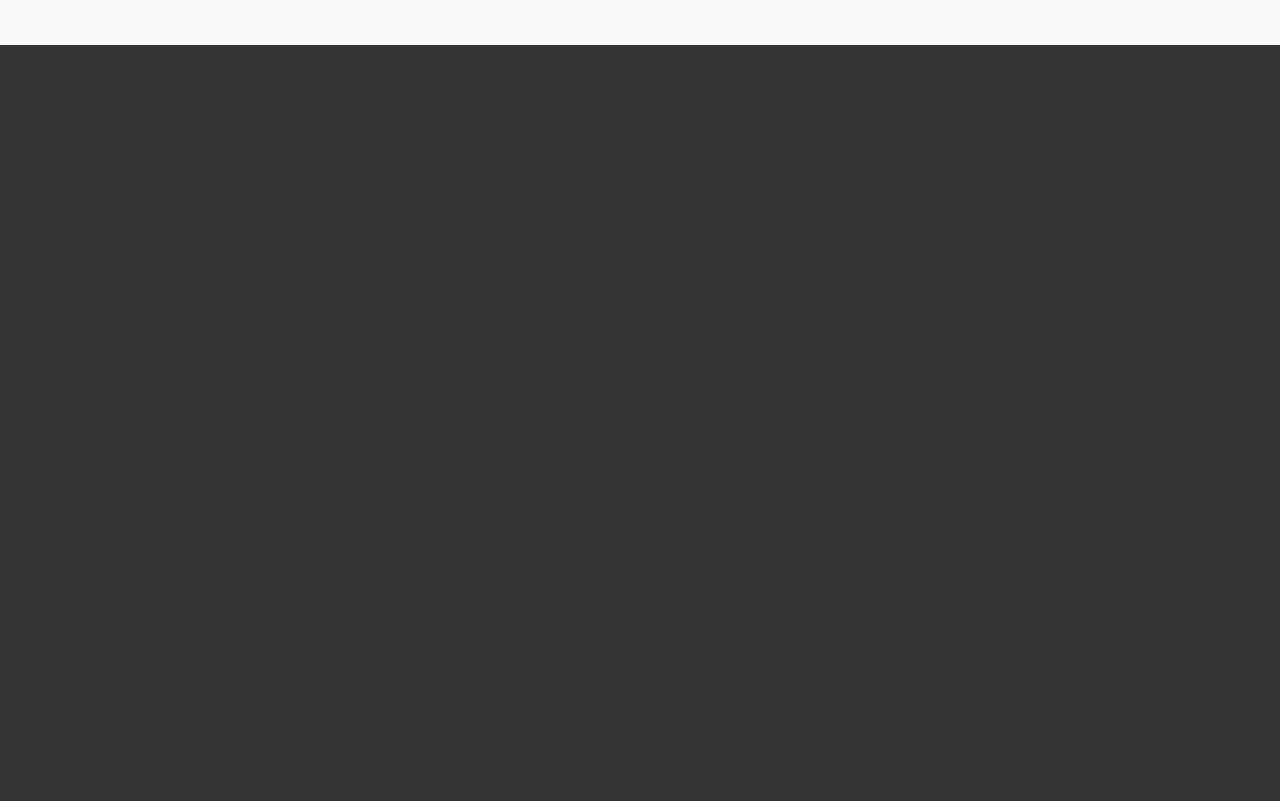
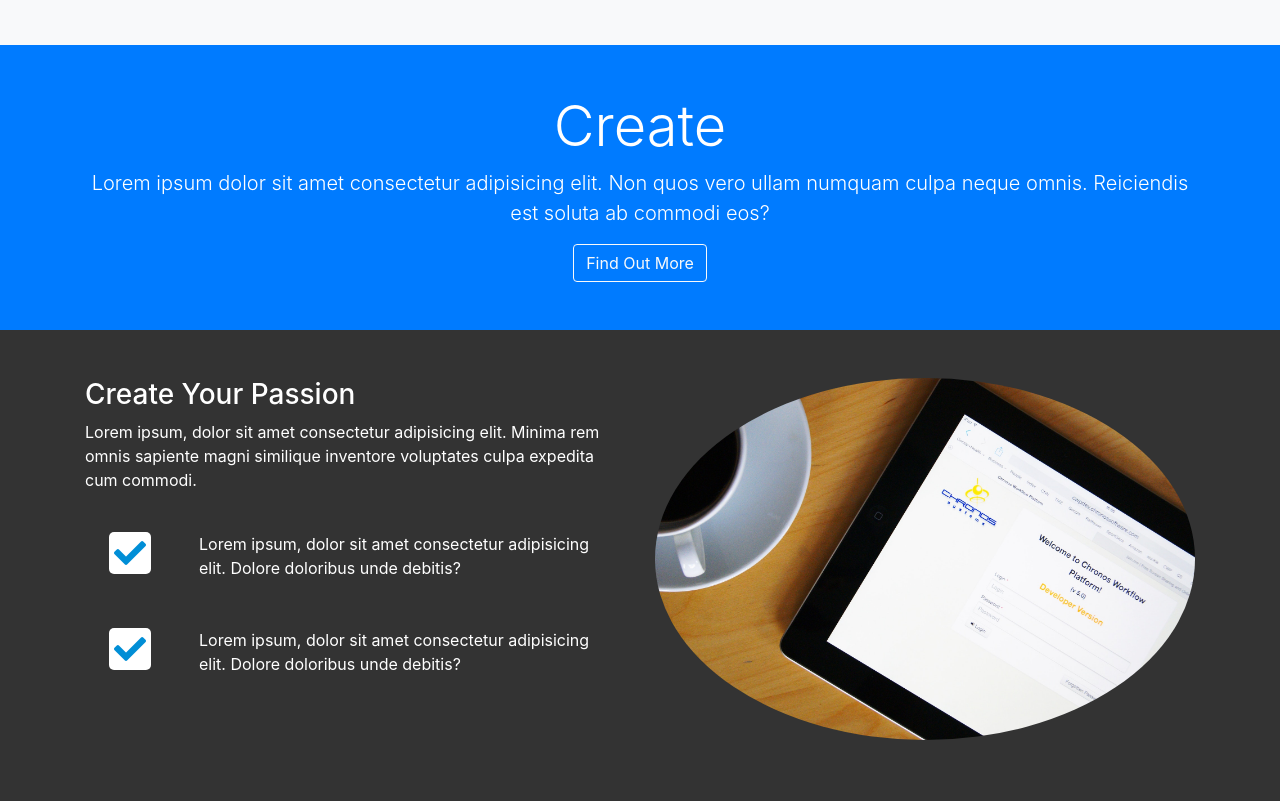
Before and after one commit to Gbenro/LoopLAB, a plain HTML site: page index.html in a window 1280 px wide. Shown: the part 1412-2213 px from the top of the page. Before the commit the page ends 1457 px from the top, so only its background shows below. Drawn offline with nearby package versions, Linux system fonts and the light colour scheme.

Commit message:
Create Section

```diff
--- a/css/style.css
+++ b/css/style.css
@@ -35,7 +35,8 @@ body {
     opacity: 0.8;
 }
 
-#home-section .fas {
+#home-section .fas,
+#create-section .fas {
     color: #008ed6;
     background: #fff;
     padding: 5px;
--- a/index.html
+++ b/index.html
@@ -115,7 +115,7 @@
 
         <!-- EXPLORE HEAD -->
 
-        <section id="explore-head">
+        <section id="explore-head-section">
             <div class="container">
                 <div class="row">
                     <div class="col text-center py-5">
@@ -161,16 +161,54 @@
                 </div>
             </div>
         </section>
+        <!-- CREATE HEAD -->
 
+        <section id="create-head-section" class="bg-primary">
+            <div class="container">
+                <div class="row">
+                    <div class="col text-center py-5">
+                        <h1 class="display-4">Create</h1>
+                        <p class="lead">Lorem ipsum dolor sit amet consectetur adipisicing elit. Non quos vero ullam
+                            numquam culpa neque omnis. Reiciendis est soluta ab commodi eos?</p>
+                        <a href="" class="btn btn-outline-light">Find Out More</a>
+                    </div>
+                </div>
+            </div>
+        </section>
 
-
-
-
-
-
-
-
-
+        <!-- CREATE SECTION -->
+        <section id="create-section" class=" py-5">
+            <div class="container">
+                <div class="row">
+                    <div class="col-md-6 order-2">
+                        <img src="img/create-section1.jpg" alt="" class="img-fluid mb-3 rounded-circle">
+                    </div>
+                    <div class="col-md-6 order-1">
+                        <h3>Create Your Passion</h3>
+                        <p>Lorem ipsum, dolor sit amet consectetur adipisicing elit. Minima rem omnis sapiente magni
+                            similique inventore voluptates culpa expedita cum commodi.</p>
+                        <div class="d-flex">
+                            <div class="p-4 align-self-start">
+                                <i class="fas fa-check fa-2x"></i>
+                            </div>
+                            <div class="p-4 align-self-end">
+                                Lorem ipsum, dolor sit amet consectetur adipisicing elit. Dolore doloribus unde
+                                debitis?
+                            </div>
+                        </div>
+                        <div class="d-flex">
+                            <div class="p-4 align-self-start">
+                                <i class="fas fa-check fa-2x"></i>
+                            </div>
+                            <div class="p-4 align-self-end">
+                                Lorem ipsum, dolor sit amet consectetur adipisicing elit. Dolore doloribus unde
+                                debitis?
+                            </div>
+                        </div>
+                    </div>
+                </div>
+            </div>
+        </section>
 
 
 
```
